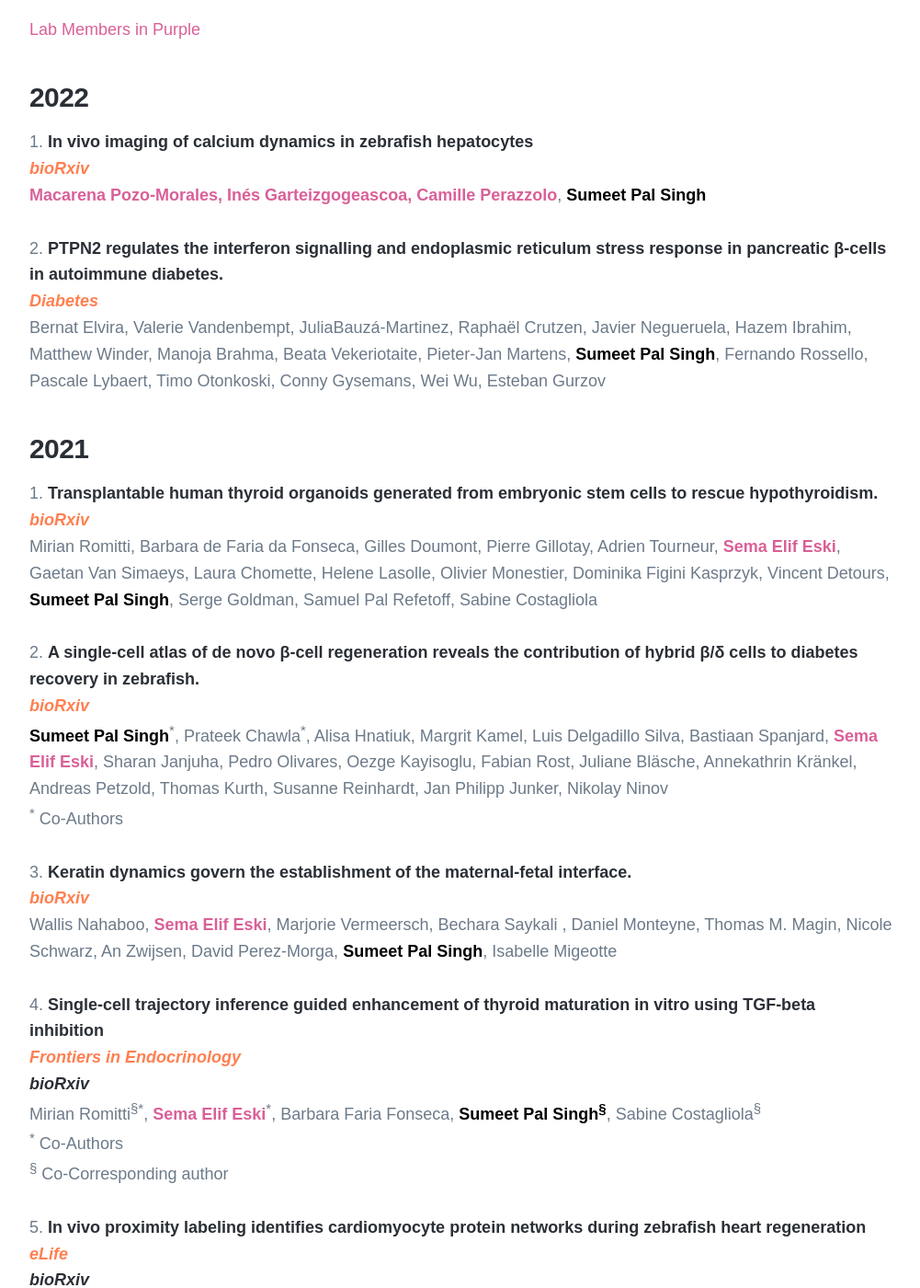
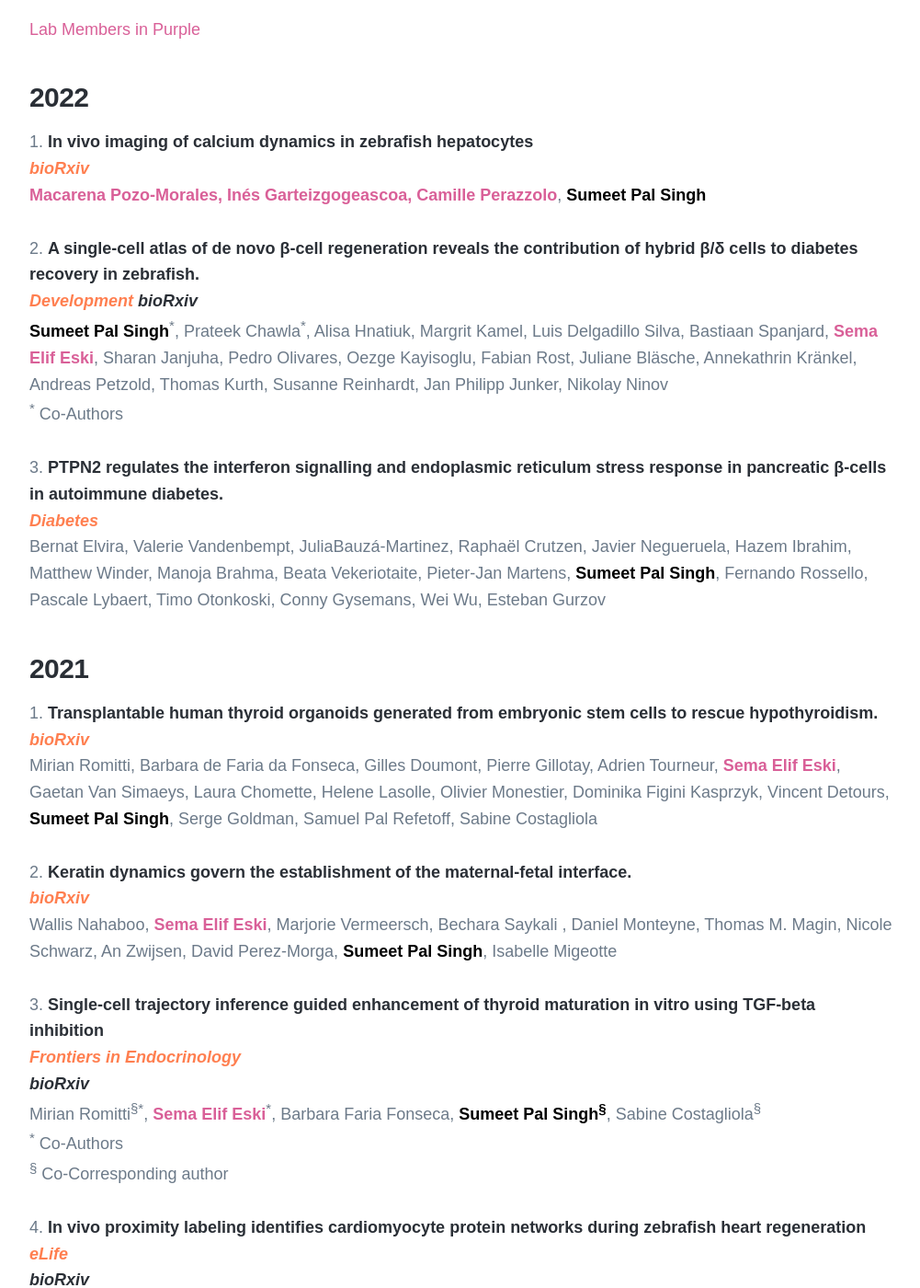
Before and after one commit to sumeetpalsingh/sumeetpalsingh.github.io, a Jekyll site: the page built from _pages/publications.md, in a window 1280 px wide and 1400 px high, scrolled down 622 px. Shown: the whole window at 92% size, without its empty margins (138-1139 px from the left). Built offline with Jekyll 4.4.1, drawn with Linux system fonts in a browser that asks for light colours; nearby versions of some CDN libraries; some web fonts are replaced; some of the changed lines change nothing that is shown.

Commit message:
Update publications.md

```diff
--- a/_pages/publications.md
+++ b/_pages/publications.md
@@ -15,6 +15,12 @@ featured_image: /images/demo/publications.jpg
   <span style="color:coral">*bioRxiv*</span>](https://www.biorxiv.org/content/10.1101/2022.01.11.475536v1)
   <span style="color:#D96098">**Macarena Pozo-Morales, Inés Garteizgogeascoa, Camille Perazzolo**</span>, <span style="color:black">**Sumeet Pal Singh**</span>
   <br/>
+1. [A single-cell atlas of de novo β-cell regeneration reveals the contribution of hybrid β/δ cells to diabetes recovery in zebrafish.
+  <span style="color:coral">*Development*</span>](https://doi.org/10.1242/dev.199853)
+  [*bioRxiv*](https://www.biorxiv.org/content/10.1101/2021.06.24.449704v1)
+  <span style="color:black">**Sumeet Pal Singh**</span><sup>*</sup>, Prateek Chawla<sup>*</sup>, Alisa Hnatiuk, Margrit Kamel, Luis Delgadillo Silva, Bastiaan Spanjard, <span style="color:#D96098">**Sema Elif Eski**</span>, Sharan Janjuha, Pedro Olivares, Oezge Kayisoglu, Fabian Rost, Juliane Bläsche, Annekathrin Kränkel, Andreas Petzold, Thomas Kurth, Susanne Reinhardt, Jan Philipp Junker, Nikolay Ninov
+  <sup>*</sup> Co-Authors
+  <br/>
 1. [PTPN2 regulates the interferon signalling and endoplasmic reticulum stress response in pancreatic β-cells in autoimmune diabetes.
   <span style="color:coral">*Diabetes*</span>](https://doi.org/10.2337/db21-0443)
   Bernat Elvira, Valerie Vandenbempt, JuliaBauzá-Martinez, Raphaël Crutzen, Javier Negueruela, Hazem Ibrahim, Matthew Winder, Manoja Brahma, Beata Vekeriotaite, Pieter-Jan Martens, <span style="color:black">**Sumeet Pal Singh**</span>, Fernando Rossello, Pascale Lybaert, Timo Otonkoski, Conny Gysemans, Wei Wu, Esteban Gurzov
@@ -25,11 +31,6 @@ featured_image: /images/demo/publications.jpg
 1. [Transplantable human thyroid organoids generated from embryonic stem cells to rescue hypothyroidism.
   <span style="color:coral">*bioRxiv*</span>](https://www.biorxiv.org/content/10.1101/2021.12.01.470729v1)
   Mirian Romitti, Barbara de Faria da Fonseca, Gilles Doumont, Pierre Gillotay, Adrien Tourneur, <span style="color:#D96098">**Sema Elif Eski**</span>, Gaetan Van Simaeys, Laura Chomette, Helene Lasolle, Olivier Monestier, Dominika Figini Kasprzyk, Vincent Detours, <span style="color:black">**Sumeet Pal Singh**</span>, Serge Goldman,  Samuel Pal Refetoff, Sabine Costagliola
-  <br/>
-1. [A single-cell atlas of de novo β-cell regeneration reveals the contribution of hybrid β/δ cells to diabetes recovery in zebrafish.
-  <span style="color:coral">*bioRxiv*</span>](https://www.biorxiv.org/content/10.1101/2021.06.24.449704v1)
-  <span style="color:black">**Sumeet Pal Singh**</span><sup>*</sup>, Prateek Chawla<sup>*</sup>, Alisa Hnatiuk, Margrit Kamel, Luis Delgadillo Silva, Bastiaan Spanjard, <span style="color:#D96098">**Sema Elif Eski**</span>, Sharan Janjuha, Pedro Olivares, Oezge Kayisoglu, Fabian Rost, Juliane Bläsche, Annekathrin Kränkel, Andreas Petzold, Thomas Kurth, Susanne Reinhardt, Jan Philipp Junker, Nikolay Ninov
-  <sup>*</sup> Co-Authors
   <br/>
 1. [Keratin dynamics govern the establishment of the maternal-fetal interface.
   <span style="color:coral">*bioRxiv*</span>](https://www.biorxiv.org/content/10.1101/2021.04.07.438772v1)
```
